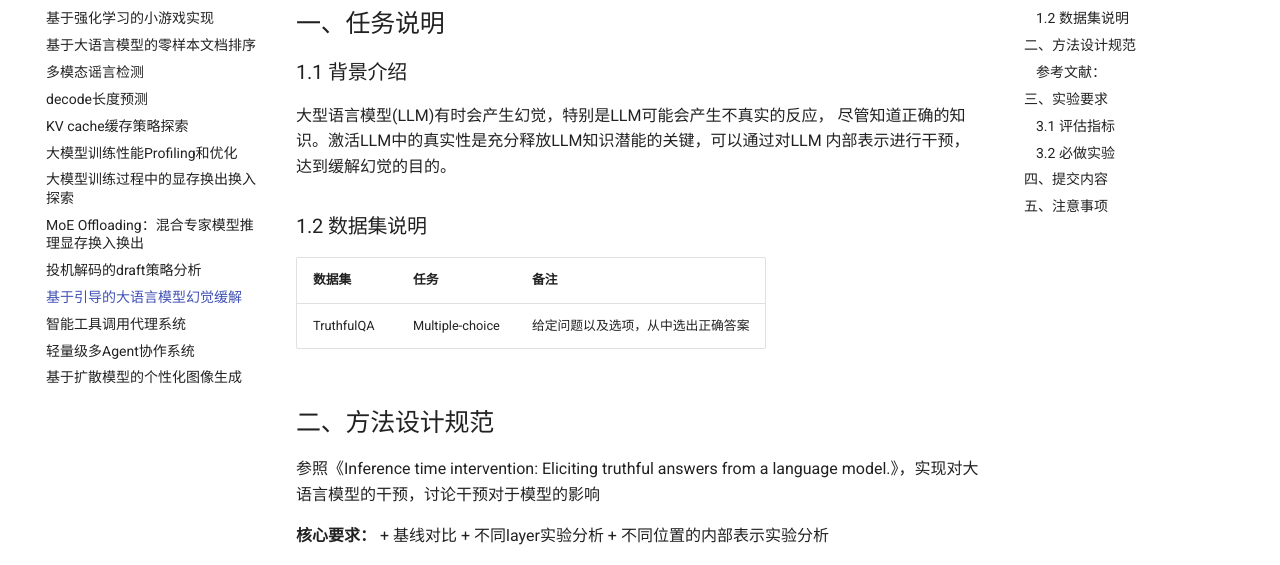
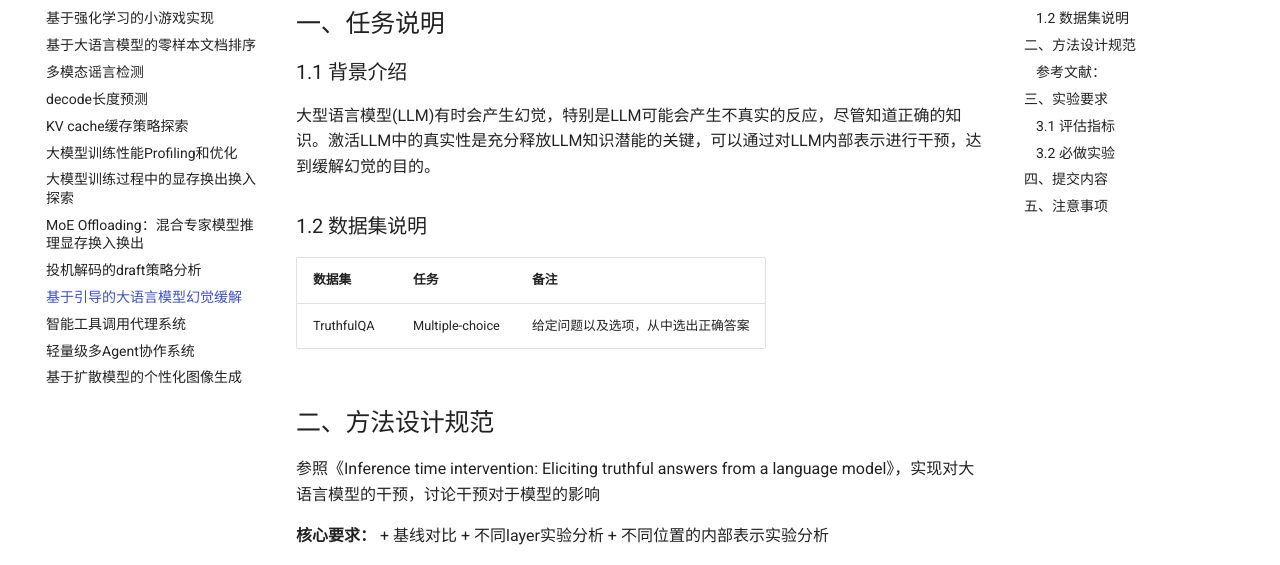
Before and after one commit to zhiweinju/nju-dl-lab-2025spring, an MkDocs documentation site: the page built from docs/final/projects/NJU_steer.md, in a window 1280 px wide and 900 px high. Shown: the part 222-787 px from the top of the window. Built offline with MkDocs 1.6.1 and Material for MkDocs 9.7.7, drawn with Linux system fonts in a browser that asks for light colours; a style sheet for code colours, icons or effects is not loaded; some of the changed text lies outside the part shown.

```diff
--- a/docs/final/projects/NJU_steer.md
+++ b/docs/final/projects/NJU_steer.md
@@ -3,9 +3,7 @@
 ## 一、任务说明
 
 ### 1.1 背景介绍
-大型语言模型(LLM)有时会产生幻觉，特别是LLM可能会产生不真实的反应，
-尽管知道正确的知识。激活LLM中的真实性是充分释放LLM知识潜能的关键，可以通过对LLM
-内部表示进行干预，达到缓解幻觉的目的。
+大型语言模型(LLM)有时会产生幻觉，特别是LLM可能会产生不真实的反应，尽管知道正确的知识。激活LLM中的真实性是充分释放LLM知识潜能的关键，可以通过对LLM内部表示进行干预，达到缓解幻觉的目的。
 
 ### 1.2 数据集说明
 
@@ -15,8 +13,7 @@
 
 ## 二、方法设计规范
 
-参照《Inference time intervention: Eliciting truthful answers from a
-language model.》，实现对大语言模型的干预，讨论干预对于模型的影响
+参照《Inference time intervention: Eliciting truthful answers from a language model》，实现对大语言模型的干预，讨论干预对于模型的影响
 
 **核心要求：**
 + 基线对比
```
Also changed, not shown: other parts of docs/final/projects/NJU_steer.md (+0 -2 lines).
